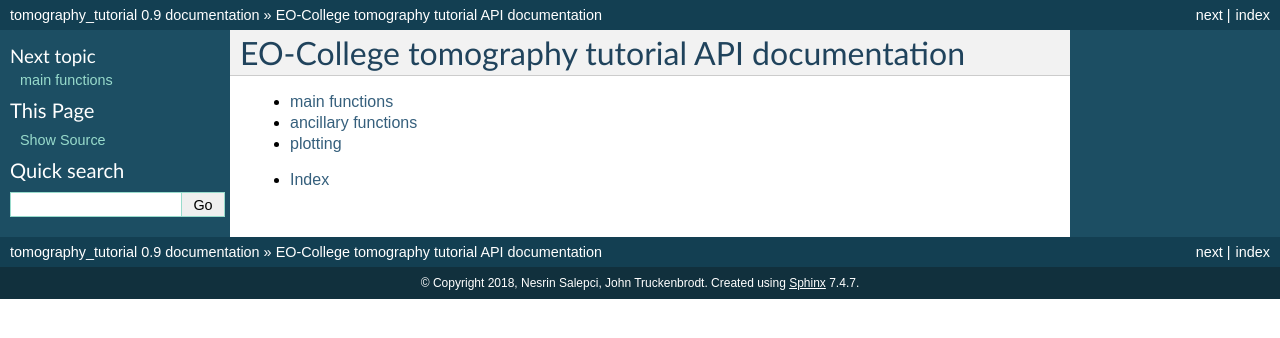
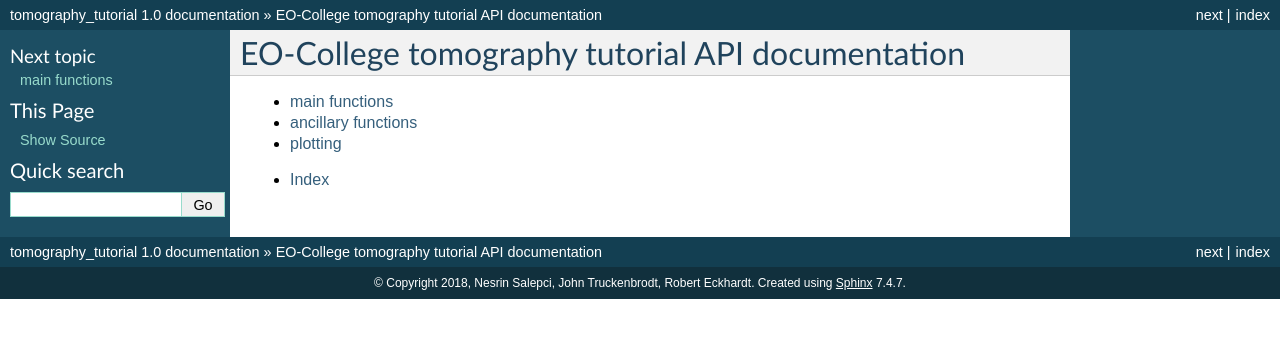
Before and after one commit to EO-College/tomography_tutorial, a Sphinx documentation site: the page built from docs/index.rst, in a window 1280 px wide. Shown: the top 338 px of the page. Built offline with Sphinx 7.4.7, drawn with Linux system fonts in a browser that asks for light colours; formulas are drawn with MathJax 3.

Commit message:
version 1.0

```diff
--- a/docs/conf.py
+++ b/docs/conf.py
@@ -22,14 +22,14 @@ sys.path.insert(0, os.path.abspath('..') + os.sep)
 # -- Project information -----------------------------------------------------
 
 project = 'tomography_tutorial'
-author = 'Nesrin Salepci, John Truckenbrodt'
+author = 'Nesrin Salepci, John Truckenbrodt, Robert Eckhardt'
 year = datetime.datetime.now().year
 copyright = '{}, {}'.format(year, author)
 
 # The short X.Y version
-version = '0.9'
+version = '1.0'
 # The full version, including alpha/beta/rc tags
-release = '0.9'
+release = '1.0'
 
 # -- General configuration ---------------------------------------------------
 autodoc_mock_imports = ['osgeo', 'numpy', 'scipy', 'matplotlib', 'mpl_toolkits', 'IPython', 'ipywidgets']
--- a/setup.py
+++ b/setup.py
@@ -13,7 +13,7 @@ else:
 setup(name='tomography_tutorial',
       packages=find_packages(),
       include_package_data=True,
-      version='0.9',
+      version='1.0',
       description='A tutorial package for Synthetic Aperture Radar Tomography',
       classifiers=[
           'Programming Language :: Python',
```
